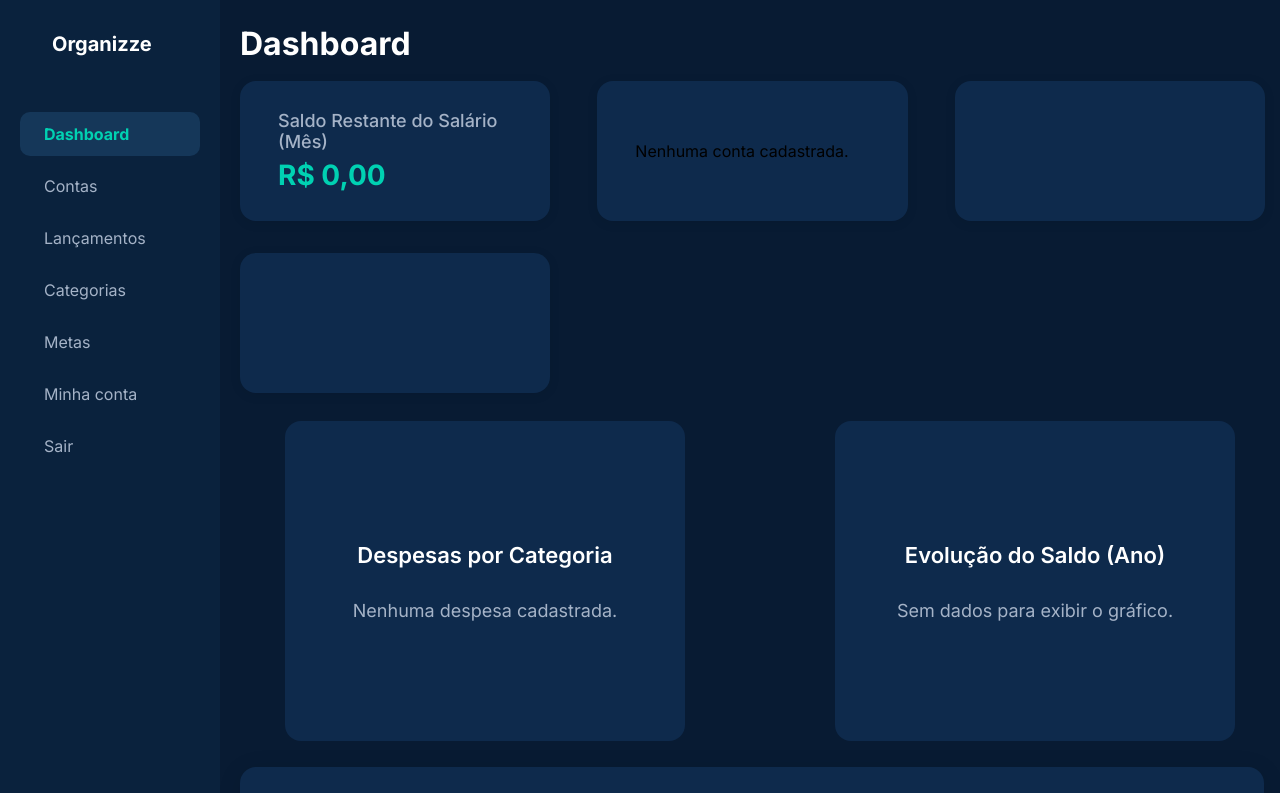
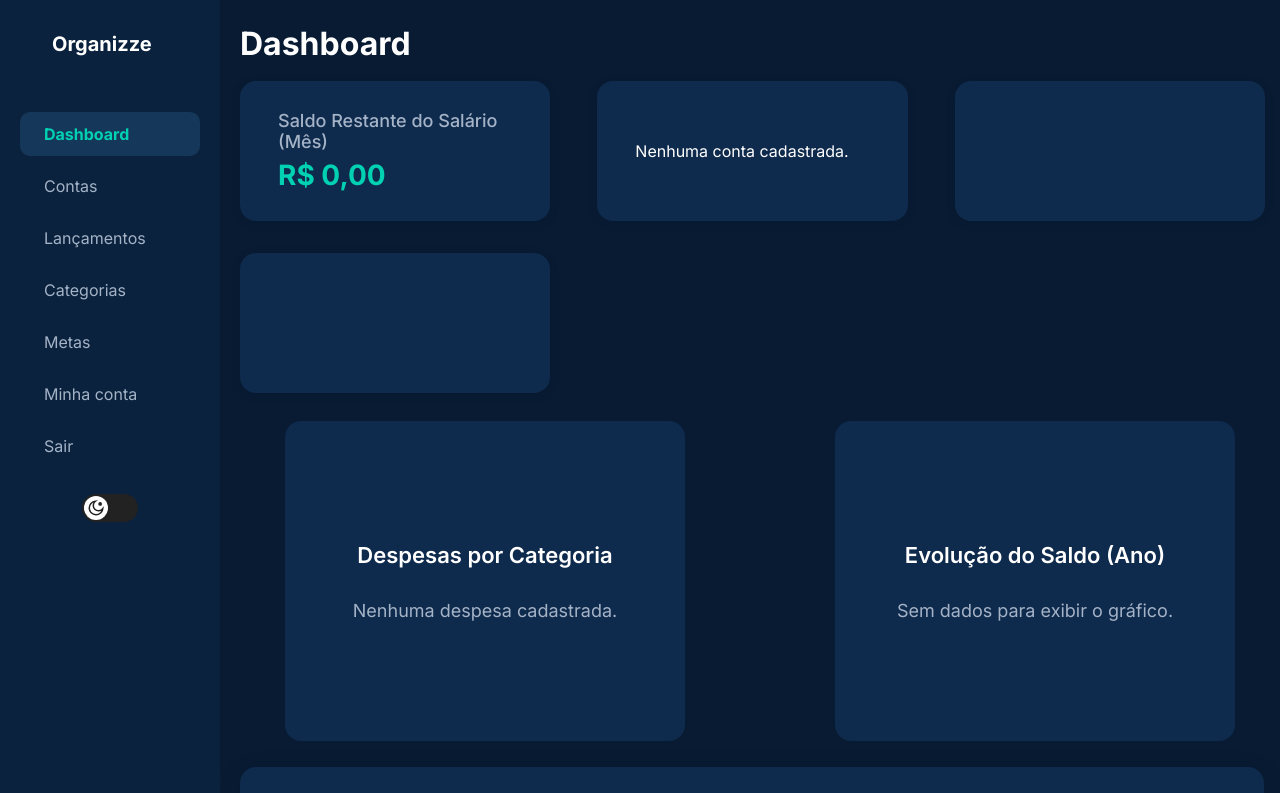
Before and after one commit to MiguellArcanjo/MyMoney, a Next.js app in the folder mymoney/: page /dashboard in a window 1280 px wide. Shown: the top 793 px of the page. Built offline with nearby package versions, Linux system fonts and the light colour scheme.

Commit message:
Add: Adição na mudança de tema

```diff
--- a/mymoney/src/app/categorias/page.module.css
+++ b/mymoney/src/app/categorias/page.module.css
@@ -8,7 +8,7 @@
 }
 
 .title {
-  color: #fff;
+  color: var(--text);
   font-size: 2rem;
   margin-bottom: 18px;
 }
@@ -248,7 +248,7 @@
   .mobileTitle {
     flex: 1;
     text-align: right;
-    color: #fff;
+    color: var(--text);
     font-size: 2rem;
     font-weight: bold;
     margin: 0;
--- a/mymoney/src/app/contas/page.module.css
+++ b/mymoney/src/app/contas/page.module.css
@@ -8,7 +8,7 @@
 }
 
 .title {
-  color: #fff;
+  color: var(--text);
   font-size: 2rem;
   margin-bottom: 18px;
 }
@@ -444,7 +444,7 @@
 .mobileTitle {
   flex: 1;
   text-align: right;
-  color: #fff;
+  color: var(--text);
   font-size: 2rem;
   font-weight: bold;
   margin: 0;
--- a/mymoney/src/app/globals.css
+++ b/mymoney/src/app/globals.css
@@ -1,18 +1,39 @@
 @import url('https://fonts.googleapis.com/css2?family=Inter:ital,opsz,wght@0,14..32,100..900;1,14..32,100..900&display=swap');
+
+:root {
+  --bg: #f7f9fb;
+  --bg-card: #fff;
+  --text: #081B33;
+  --text-secondary: #5C6A7C;
+  --primary: #00D1B2;
+  --border: #e0e6ed;
+}
+
+body[data-theme="dark"] {
+  --bg: #081B33;
+  --bg-card: #0E2A4C;
+  --text: #fff;
+  --text-secondary: #A5B3C7;
+  --primary: #00D1B2;
+  --border: #223B5A;
+}
 
 * {
   box-sizing: border-box;
   padding: 0;
   margin: 0;
   font-family: 'Inter', sans-serif;
+  transition: background-color 0.3s cubic-bezier(0.4,0,0.2,1), color 0.3s cubic-bezier(0.4,0,0.2,1), border-color 0.3s cubic-bezier(0.4,0,0.2,1);
 }
 
 body {
-  background-color: #081B33;
+  background-color: var(--bg);
+  color: var(--text);
+  transition: background-color 0.3s cubic-bezier(0.4,0,0.2,1), color 0.3s cubic-bezier(0.4,0,0.2,1), border-color 0.3s cubic-bezier(0.4,0,0.2,1);
 }
 
 .title {
-  color: #fff;
+  color: var(--text);
   font-size: 2rem;
   margin-bottom: 32px;
 }
--- a/mymoney/src/app/layout.tsx
+++ b/mymoney/src/app/layout.tsx
@@ -2,6 +2,7 @@ import type { Metadata } from "next";
 import { Geist, Geist_Mono } from "next/font/google";
 import "./globals.css";
 import { SidebarProvider } from "../components/SideBar/SidebarContext";
+import { ThemeProvider } from "../components/ThemeProvider";
 
 const geistSans = Geist({
   variable: "--font-geist-sans",
@@ -29,9 +30,25 @@ export default function RootLayout({
 }>) {
   return (
     <html lang="en">
+      <head>
+        <script
+          dangerouslySetInnerHTML={{
+            __html: `
+              (function() {
+                try {
+                  var theme = localStorage.getItem('theme') || 'dark';
+                  document.body.setAttribute('data-theme', theme);
+                } catch (e) {}
+              })();
+            `,
+          }}
+        />
+      </head>
       <body className={`${geistSans.variable} ${geistMono.variable}`}>
         <SidebarProvider>
-          {children}
+          <ThemeProvider>
+            {children}
+          </ThemeProvider>
         </SidebarProvider>
       </body>
     </html>
--- a/mymoney/src/app/metas/page.module.css
+++ b/mymoney/src/app/metas/page.module.css
@@ -8,7 +8,7 @@
 }
 
 .title {
-  color: #fff;
+  color: var(--text);
   font-size: 2rem;
   margin-bottom: 18px;
 }
--- a/mymoney/src/app/minhaConta/page.tsx
+++ b/mymoney/src/app/minhaConta/page.tsx
@@ -140,7 +140,7 @@ export default function MinhaConta() {
               type="text"
               value={editNome}
               onChange={e => setEditNome(e.target.value)}
-              className={styles.modalInput}
+              className={styles.inputStyled}
               style={{
                 background: '#061426',
                 border: 'none',
@@ -157,7 +157,7 @@ export default function MinhaConta() {
               type="email"
               value={editEmail}
               onChange={e => setEditEmail(e.target.value)}
-              className={styles.modalInput}
+              className={styles.inputStyled}
               style={{
                 background: '#061426',
                 border: 'none',
@@ -174,7 +174,7 @@ export default function MinhaConta() {
               type="number"
               value={editSalario}
               onChange={e => setEditSalario(e.target.value)}
-              className={styles.modalInput}
+              className={styles.inputStyled}
               style={{
                 background: '#061426',
                 border: 'none',
--- a/mymoney/src/app/registro/page.module.css
+++ b/mymoney/src/app/registro/page.module.css
@@ -74,7 +74,7 @@
   }
 
   .formLogin h2 {
-    color: #fff;
+    color: var(--text);
     font-size: 28px;
     font-weight: 700;
     text-align: center;
--- a/mymoney/src/components/SideBar/sideBar.tsx
+++ b/mymoney/src/components/SideBar/sideBar.tsx
@@ -5,6 +5,7 @@ import "./sidebar.css";
 import { useState, useEffect } from "react";
 import Modal from "../Modal/Modal";
 import { useSidebar } from "./SidebarContext";
+import ThemeSwitch from "../ThemeSwitch";
 
 export default function SideBar() {
   const pathname = usePathname();
@@ -89,6 +90,9 @@ export default function SideBar() {
           <li><a href="/metas" className={pathname === "/metas" ? "active" : ""}>Metas</a></li>
           <li><a href="/minhaConta" className={pathname === "/minhaConta" ? "active" : ""}>Minha conta</a></li>
           <li className="sidebar-exit"><button className="sidebar-logout-btn" onClick={() => setShowLogoutModal(true)}>Sair</button></li>
+          <li style={{ display: 'flex', justifyContent: 'center', alignItems: 'center', marginTop: 18 }}>
+            <ThemeSwitch />
+          </li>
         </ul>
       </nav>
       <Modal open={showLogoutModal} onClose={() => setShowLogoutModal(false)}>
--- /dev/null
+++ b/mymoney/src/components/ThemeProvider.tsx
@@ -0,0 +1,22 @@
+"use client";
+import { useEffect, useState } from "react";
+
+export function ThemeProvider({ children }: { children: React.ReactNode }) {
+  const [mounted, setMounted] = useState(false);
+
+  useEffect(() => {
+    function applyTheme() {
+      const theme = localStorage.getItem("theme") || "dark";
+      document.body.setAttribute("data-theme", theme);
+    }
+    applyTheme();
+    setMounted(true);
+    window.addEventListener("storage", applyTheme);
+    return () => {
+      window.removeEventListener("storage", applyTheme);
+    };
+  }, []);
+
+  if (!mounted) return null;
+  return <>{children}</>;
+}
--- /dev/null
+++ b/mymoney/src/components/ThemeSwitch.tsx
@@ -0,0 +1,94 @@
+"use client";
+import { useEffect, useState } from "react";
+
+export default function ThemeSwitch() {
+  const [theme, setTheme] = useState(() => {
+    if (typeof window !== "undefined") {
+      return localStorage.getItem("theme") || "dark";
+    }
+    return "dark";
+  });
+
+  useEffect(() => {
+    function syncTheme() {
+      const current = localStorage.getItem("theme") || "dark";
+      setTheme(current);
+    }
+    window.addEventListener("storage", syncTheme);
+    return () => {
+      window.removeEventListener("storage", syncTheme);
+    };
+  }, []);
+
+  useEffect(() => {
+    document.body.setAttribute("data-theme", theme);
+    localStorage.setItem("theme", theme);
+  }, [theme]);
+
+  return (
+    <button
+      aria-label="Alternar tema"
+      onClick={() => setTheme(theme === "dark" ? "light" : "dark")}
+      style={{
+        border: "none",
+        background: "none",
+        outline: "none",
+        cursor: "pointer",
+        display: "flex",
+        alignItems: "center",
+        justifyContent: "center",
+        width: 56,
+        height: 28,
+        padding: 0,
+        margin: 0,
+      }}
+    >
+      <div
+        style={{
+          width: 56,
+          height: 28,
+          borderRadius: 20,
+          background: theme === "dark" ? "#222" : "#eee",
+          display: "flex",
+          alignItems: "center",
+          position: "relative",
+          transition: "background 0.3s",
+        }}
+      >
+        <div
+          style={{
+            position: "absolute",
+            left: theme === "dark" ? 2 : 28,
+            top: 2,
+            width: 24,
+            height: 24,
+            borderRadius: "50%",
+            background: theme === "dark" ? "#fff" : "#222",
+            transition: "left 0.3s, background 0.3s",
+            display: "flex",
+            alignItems: "center",
+            justifyContent: "center",
+            zIndex: 2,
+          }}
+        >
+          {theme === "dark" ? (
+            <svg width="18" height="18" viewBox="0 0 24 24" fill="none" stroke="#222" strokeWidth="2"><path d="M21 12.79A9 9 0 1111.21 3a7 7 0 109.79 9.79z"/><g><circle cx="17.5" cy="6.5" r="1.5" fill="#222"/></g></svg>
+          ) : (
+            <svg width="18" height="18" viewBox="0 0 24 24" fill="none" stroke="#fff" strokeWidth="2"><circle cx="12" cy="12" r="5"/><path d="M12 1v2m0 18v2m11-11h-2M3 12H1m16.95 7.07l-1.41-1.41M6.34 6.34L4.93 4.93m12.02 0l-1.41 1.41M6.34 17.66l-1.41 1.41"/></svg>
+          )}
+        </div>
+        <div style={{
+          flex: 1,
+          textAlign: "right",
+          color: theme === "dark" ? "#fff" : "#222",
+          fontSize: 16,
+          marginLeft: theme === "dark" ? 28 : 0,
+          marginRight: theme === "dark" ? 0 : 28,
+          transition: "color 0.3s, margin 0.3s",
+        }}>
+          {theme === "dark" ? "" : ""}
+        </div>
+      </div>
+    </button>
+  );
+}
```
Also changed, not shown: mymoney/src/app/minhaConta/page.module.css (+26 -6 lines), mymoney/src/app/page.module.css (+16 -9 lines).
